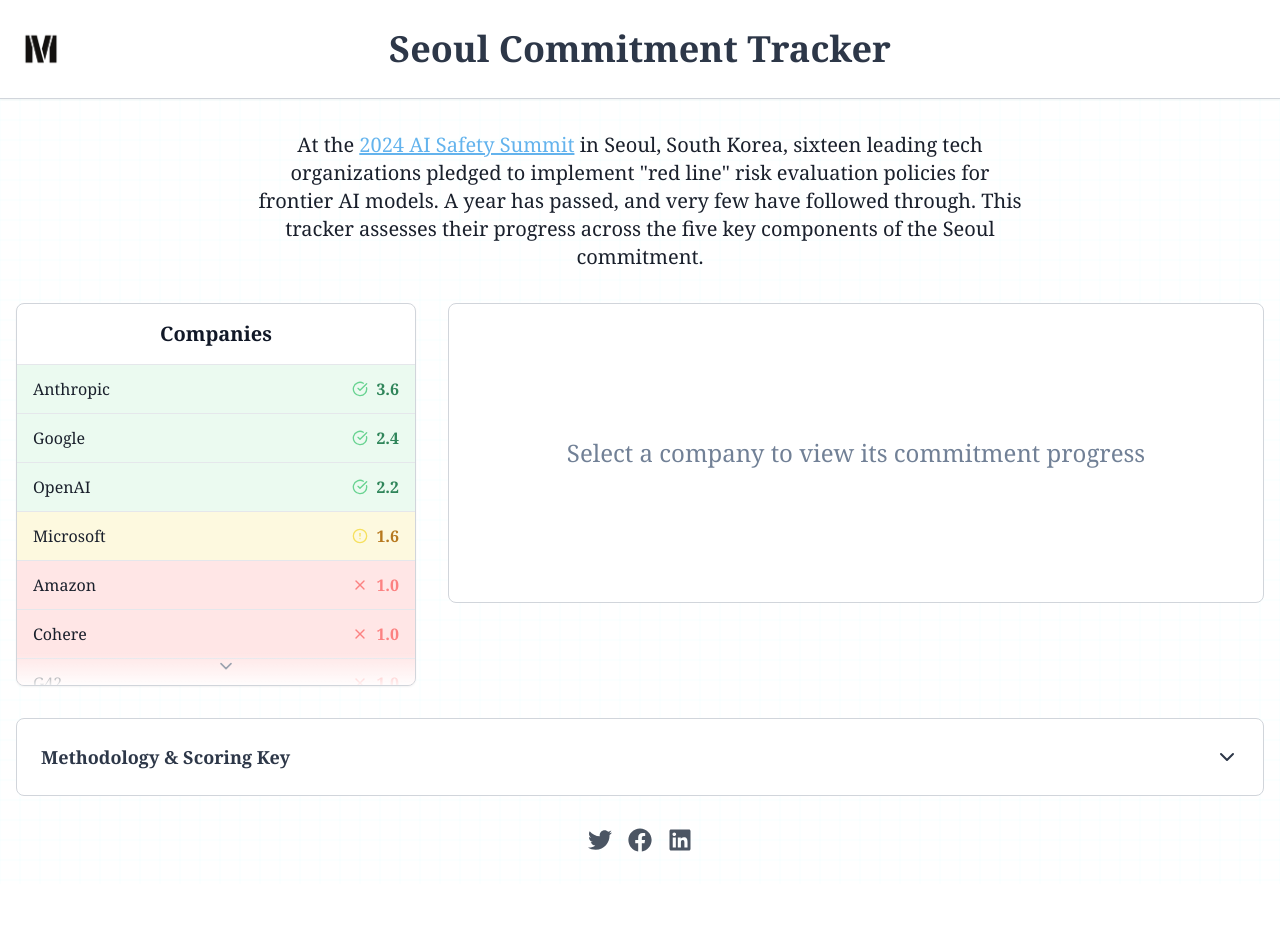
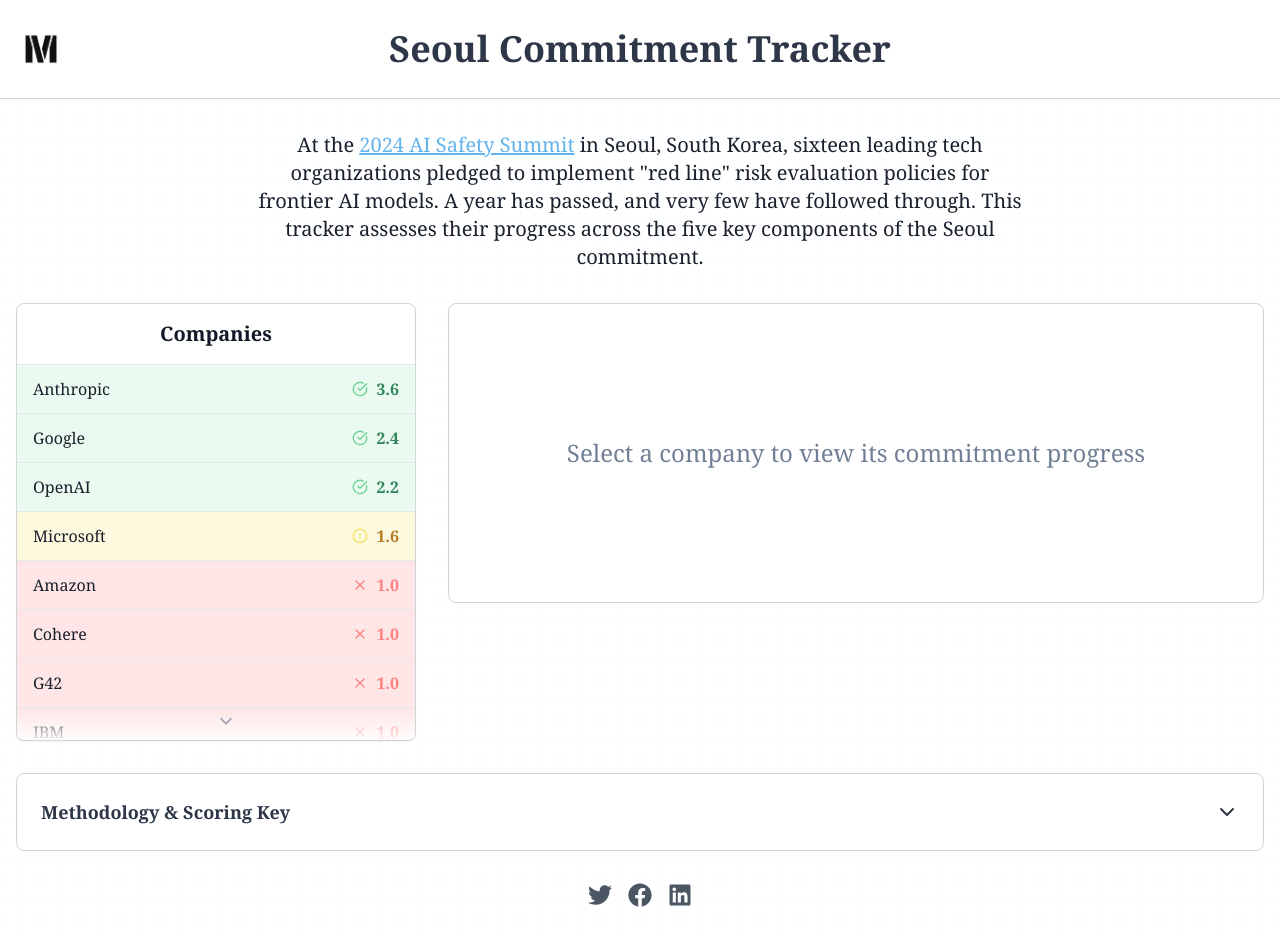
Before and after one commit to themidasproject/Seoul-Tracker, a Next.js app: page / in a window 1280 px wide. Before the commit the page ends 884 px from the top, so only its background shows below. Built offline with nearby package versions, Linux system fonts and the light colour scheme.

Commit message:
Update CompanyList.tsx

```diff
--- a/app/components/CompanyList.tsx
+++ b/app/components/CompanyList.tsx
@@ -125,7 +125,7 @@
         <div
           ref={scrollRef}
           className="overflow-y-auto"
-          style={{ maxHeight: '40vh' }}
+          style={{ height: '375px' }}
           onScroll={checkScroll}
         >
           {sortedCompanies.map((company) => {
```
